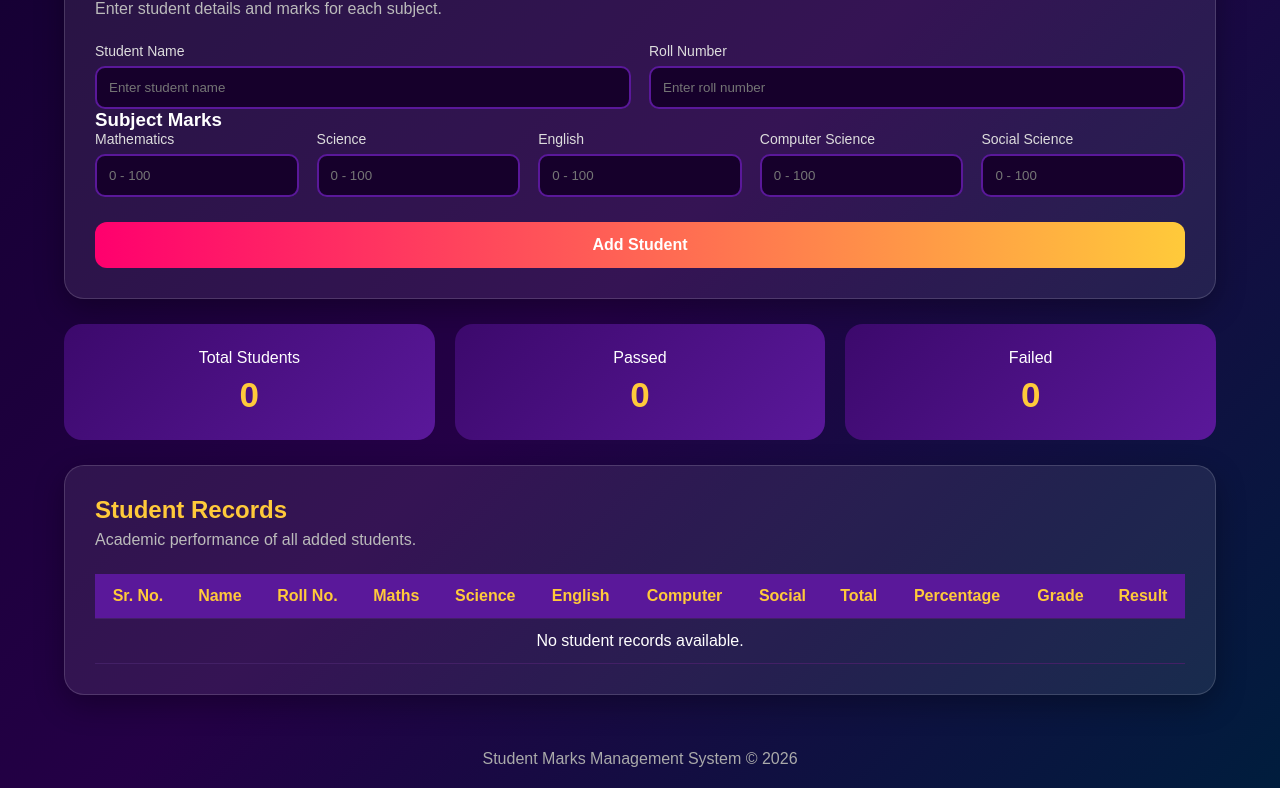
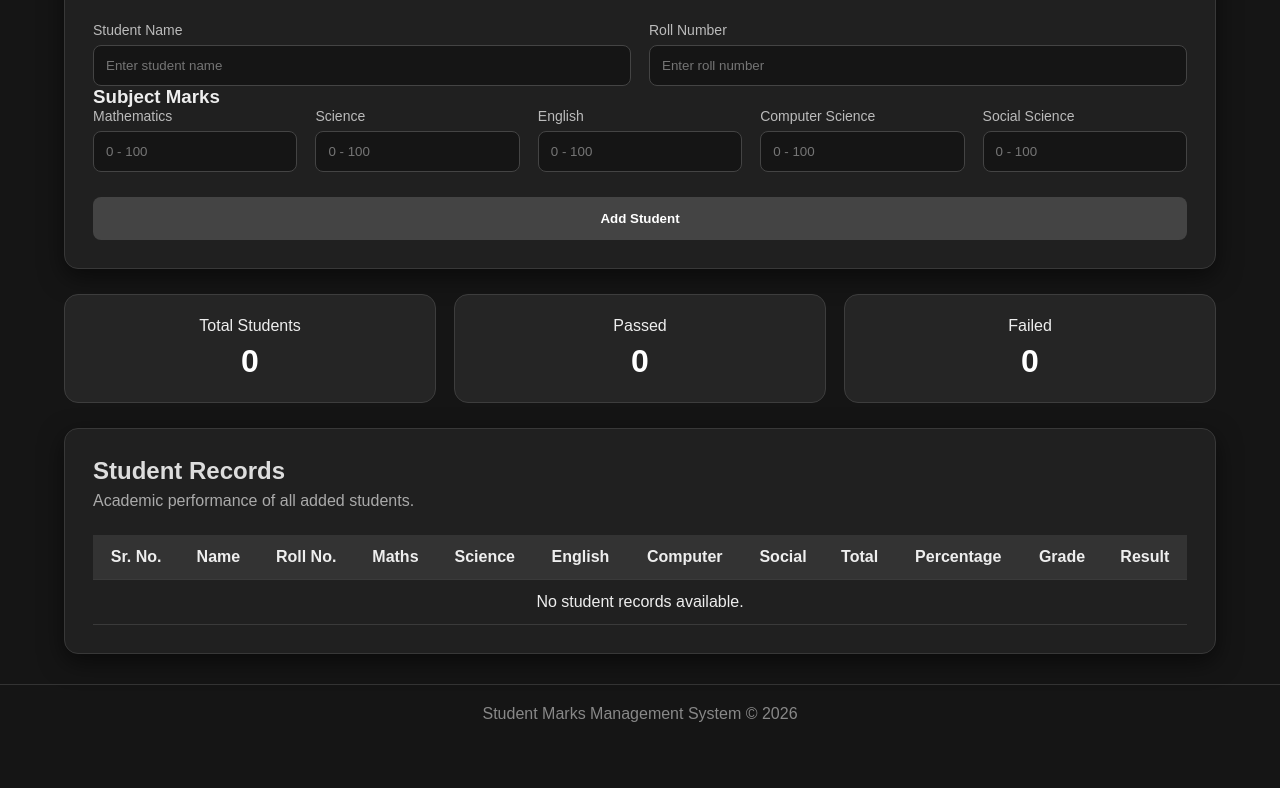
Before and after one commit to unnatid17/Ass_4, a plain HTML site: page index.html in a window 1280 px wide. Shown: the part 259-1047 px from the top of the page. After the commit the page ends 1002 px from the top, so only its background shows below. Drawn offline with Linux system fonts and the light colour scheme.

Commit message:
Refactor CSS styles for improved design

```diff
--- a/style.css
+++ b/style.css
@@ -6,43 +6,45 @@
 
 body {
     font-family: Arial, sans-serif;
-    color: #fff;
-    background: linear-gradient(135deg, #12002f, #240046, #001d3d);
-    min-height: 100vh;
+    background: #151515;
+    color: #eee;
 }
 
 /* Header */
 header {
     text-align: center;
-    padding: 45px 20px;
-    background: linear-gradient(90deg, #7b2cbf, #ff006e);
+    padding: 40px 20px;
+    background: linear-gradient(135deg, #222, #333);
+    border-bottom: 1px solid #555;
 }
 
 header h1 {
-    font-size: 35px;
-    margin-bottom: 10px;
+    font-size: 32px;
+    margin-bottom: 8px;
+    color: #fff;
 }
 
-header p {
-    color: #ffe5ec;
+header p,
+.section-heading p {
+    color: #aaa;
 }
 
 /* Main */
 .container {
     width: 90%;
     max-width: 1200px;
-    margin: 35px auto;
+    margin: 30px auto;
 }
 
 /* Sections */
 .form-section,
 .table-section {
-    background: rgba(255, 255, 255, 0.08);
-    padding: 30px;
+    background: #202020;
+    padding: 28px;
     margin-bottom: 25px;
-    border-radius: 20px;
-    border: 1px solid rgba(255,255,255,.15);
-    box-shadow: 0 10px 30px rgba(0,0,0,.3);
+    border-radius: 14px;
+    border: 1px solid #383838;
+    box-shadow: 0 8px 25px #0008;
 }
 
 .section-heading {
@@ -50,12 +52,8 @@ header p {
 }
 
 .section-heading h2 {
-    color: #ffca3a;
+    color: #ddd;
     margin-bottom: 7px;
-}
-
-.section-heading p {
-    color: #bbb;
 }
 
 /* Form */
@@ -76,23 +74,23 @@ header p {
 .form-group label {
     display: block;
     margin-bottom: 7px;
-    color: #ddd;
+    color: #bbb;
     font-size: 14px;
 }
 
 input {
     width: 100%;
     padding: 12px;
-    border: 2px solid #5a189a;
-    border-radius: 10px;
-    background: #16002b;
-    color: white;
+    background: #151515;
+    color: #fff;
+    border: 1px solid #444;
+    border-radius: 8px;
     outline: none;
 }
 
 input:focus {
-    border-color: #ffca3a;
-    box-shadow: 0 0 10px #ffca3a;
+    border-color: #888;
+    box-shadow: 0 0 8px #555;
 }
 
 /* Button */
@@ -101,39 +99,38 @@ input:focus {
     margin-top: 25px;
     padding: 14px;
     border: 0;
-    border-radius: 12px;
-    background: linear-gradient(90deg, #ff006e, #ffca3a);
-    color: #fff;
+    border-radius: 8px;
+    background: #444;
+    color: white;
     font-weight: bold;
-    font-size: 16px;
     cursor: pointer;
 }
 
 .add-btn:hover {
-    transform: scale(1.02);
-    box-shadow: 0 0 20px #ff006e;
+    background: #666;
 }
 
 /* Summary */
 .summary-section {
     display: grid;
     grid-template-columns: repeat(3, 1fr);
-    gap: 20px;
+    gap: 18px;
     margin-bottom: 25px;
 }
 
 .summary-card {
-    padding: 25px;
+    padding: 22px;
     text-align: center;
-    border-radius: 18px;
-    background: linear-gradient(135deg, #3c096c, #5a189a);
+    background: #252525;
+    border: 1px solid #3d3d3d;
+    border-radius: 14px;
 }
 
 .summary-card strong {
     display: block;
-    font-size: 35px;
-    color: #ffca3a;
     margin-top: 8px;
+    font-size: 32px;
+    color: #fff;
 }
 
 /* Table */
@@ -143,31 +140,32 @@ input:focus {
 
 table {
     width: 100%;
+    min-width: 900px;
     border-collapse: collapse;
-    min-width: 900px;
 }
 
 th {
-    background: #5a189a;
-    color: #ffca3a;
+    background: #333;
+    color: #eee;
 }
 
 th,
 td {
     padding: 13px;
     text-align: center;
-    border-bottom: 1px solid #432066;
+    border-bottom: 1px solid #3a3a3a;
 }
 
-tr:hover {
-    background: rgba(255,255,255,.06);
+tbody tr:hover {
+    background: #292929;
 }
 
 /* Footer */
 footer {
     text-align: center;
     padding: 20px;
-    color: #aaa;
+    color: #888;
+    border-top: 1px solid #333;
 }
 
 /* Mobile */
```
